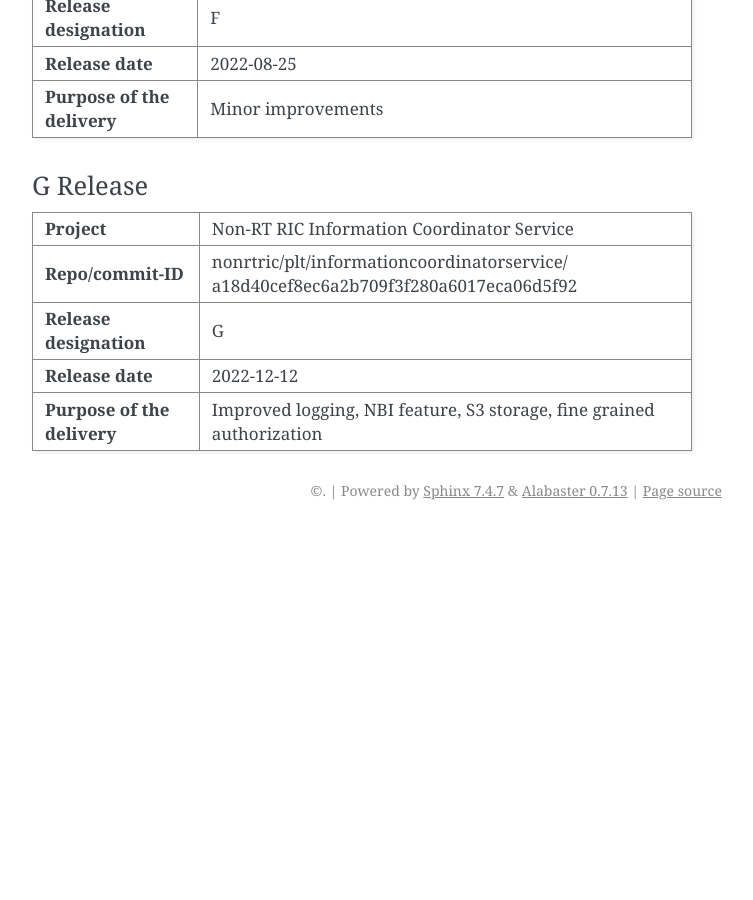
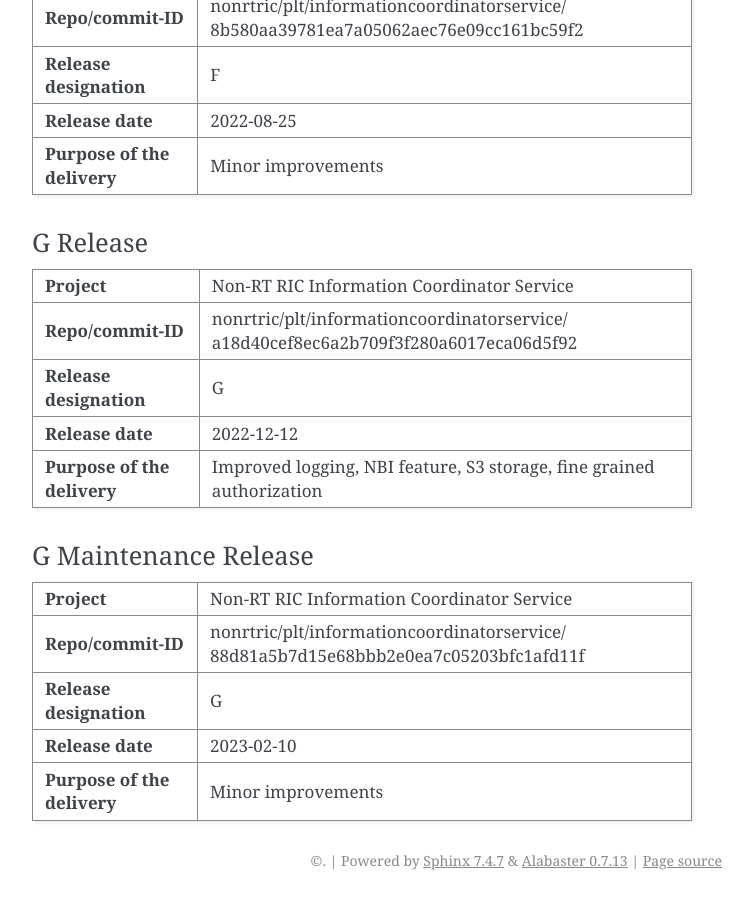
Before and after one commit to o-ran-sc/nonrtric-plt-informationcoordinatorservice, a Sphinx documentation site: the page built from docs/release-notes.rst, in a window 1280 px wide and 900 px high, scrolled down 2714 px. Shown: the whole window, without its empty margins (388-1141 px from the left). Built offline with Sphinx 7.4.7, drawn with Linux system fonts in a browser that asks for light colours; before the commit the page ends 3244 px from its top, so only the background shows below that; some of the changed text lies outside the part shown.

Commit message:
Update releases notes and step version for G Maintenance Release
Issue-ID: NONRTRIC-838
Signed-off-by: ychacon <yennifer.chacon@est.tech>
Change-Id: I28b41bbc3be673fe1a821d7b9912b77e8eac69a0

```diff
--- a/docs/release-notes.rst
+++ b/docs/release-notes.rst
@@ -40,6 +40,9 @@
 +------------+----------+------------------+--------------------+
 | 2022-12-12 | 1.4.0    | Henrik Andersson | G Release          |
 |            |          |                  |                    |
++------------+----------+------------------+--------------------+
+| 2023-02-10 | 1.4.1    | Yennifer Chacon  | G Maintenance      |
+|            |          |                  | Release            |
 +------------+----------+------------------+--------------------+
 
 
@@ -200,3 +203,23 @@
 |                             | grained authorization                             |
 |                             |                                                   |
 +-----------------------------+---------------------------------------------------+
+
+G Maintenance Release
+---------------------
++-----------------------------+---------------------------------------------------+
+| **Project**                 | Non-RT RIC Information Coordinator Service        |
+|                             |                                                   |
++-----------------------------+---------------------------------------------------+
+| **Repo/commit-ID**          | nonrtric/plt/informationcoordinatorservice/       |
+|                             | 88d81a5b7d15e68bbb2e0ea7c05203bfc1afd11f          |
+|                             |                                                   |
++-----------------------------+---------------------------------------------------+
+| **Release designation**     | G                                                 |
+|                             |                                                   |
++-----------------------------+---------------------------------------------------+
+| **Release date**            | 2023-02-10                                        |
+|                             |                                                   |
++-----------------------------+---------------------------------------------------+
+| **Purpose of the delivery** | Minor improvements                                |
+|                             |                                                   |
++-----------------------------+---------------------------------------------------+
--- a/pom.xml
+++ b/pom.xml
@@ -31,7 +31,7 @@
     </parent>
     <groupId>org.o-ran-sc.nonrtric.plt</groupId>
     <artifactId>informationcoordinatorservice</artifactId>
-    <version>1.4.1-SNAPSHOT</version>
+    <version>1.4.2-SNAPSHOT</version>
     <licenses>
         <license>
             <name>The Apache Software License, Version 2.0</name>
```
